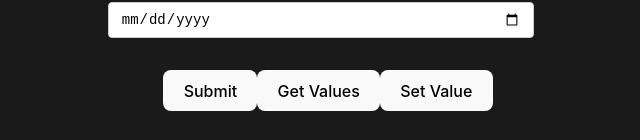
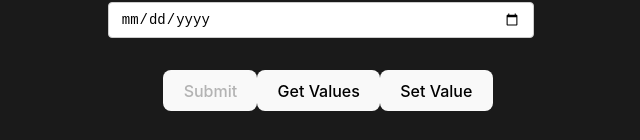
Before and after one commit to ninad-react/react-hook-form, a React (Vite) app: page / in a window 1280 px wide. Shown: the part 992-1132 px from the top of the page, without its empty margins (312-952 px from the left). Built offline with nearby package versions, Linux system fonts and the light colour scheme.

Commit message:
Disabling form submission by submit button

```diff
--- a/src/components/YouTubeForm.jsx
+++ b/src/components/YouTubeForm.jsx
@@ -31,9 +31,9 @@ const YouTubeForm = () => {
     getValues,
     setValue
   } = form;
-  const { errors, touchedFields, dirtyFields, isDirty } = formState;
+  const { errors, touchedFields, dirtyFields, isDirty, isValid } = formState;
 
-  console.log({touchedFields, dirtyFields, isDirty});
+  console.log({touchedFields, dirtyFields, isDirty, isValid});
 
   const {fields, append, remove} = useFieldArray({
     name: 'phNumbers',
@@ -230,7 +230,7 @@ const YouTubeForm = () => {
                 <p className='error'>{errors.dob?.message}</p>
             </div>
 
-            <button>Submit</button>
+            <button disabled={!isDirty || !isValid}>Submit</button>
             <button type='button' onClick={handleGetValues}>
               Get Values
             </button>
```
